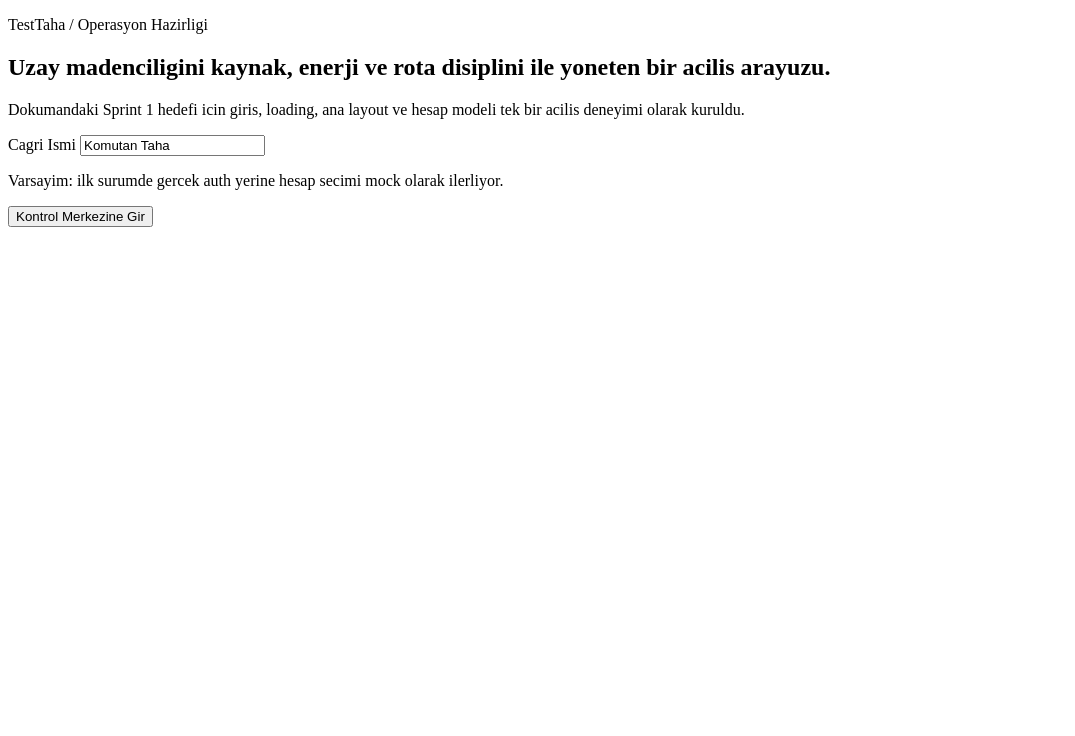
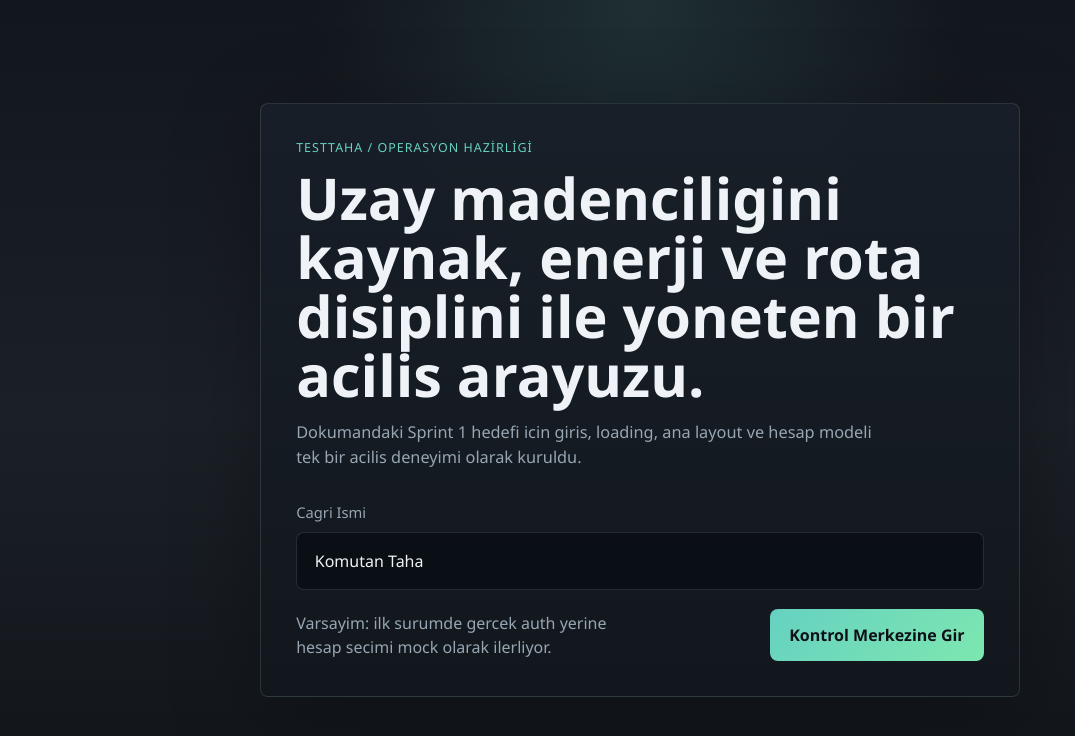
Before and after one commit to TCetintasss/tahathornextext, a plain HTML site: page index.html in a window 1280 px wide. Shown: the whole page, without its empty margins (0-1075 px from the left). Drawn offline with Linux system fonts and the light colour scheme.

Commit message:
Expand game shell from design document

```diff
--- a/index.html
+++ b/index.html
@@ -3,10 +3,11 @@
   <head>
     <meta charset="UTF-8" />
     <meta name="viewport" content="width=device-width, initial-scale=1.0" />
-    <title>TestTaha | Uzay Madenciliği Operasyon Merkezi</title>
+    <title>TestTaha | Uzay Madenciligi Kontrol Agi</title>
+    <link rel="stylesheet" href="/src/styles/global.css" />
   </head>
   <body>
     <div id="root"></div>
     <script type="module" src="/src/main.js"></script>
   </body>
-  </html>
+</html>
```
